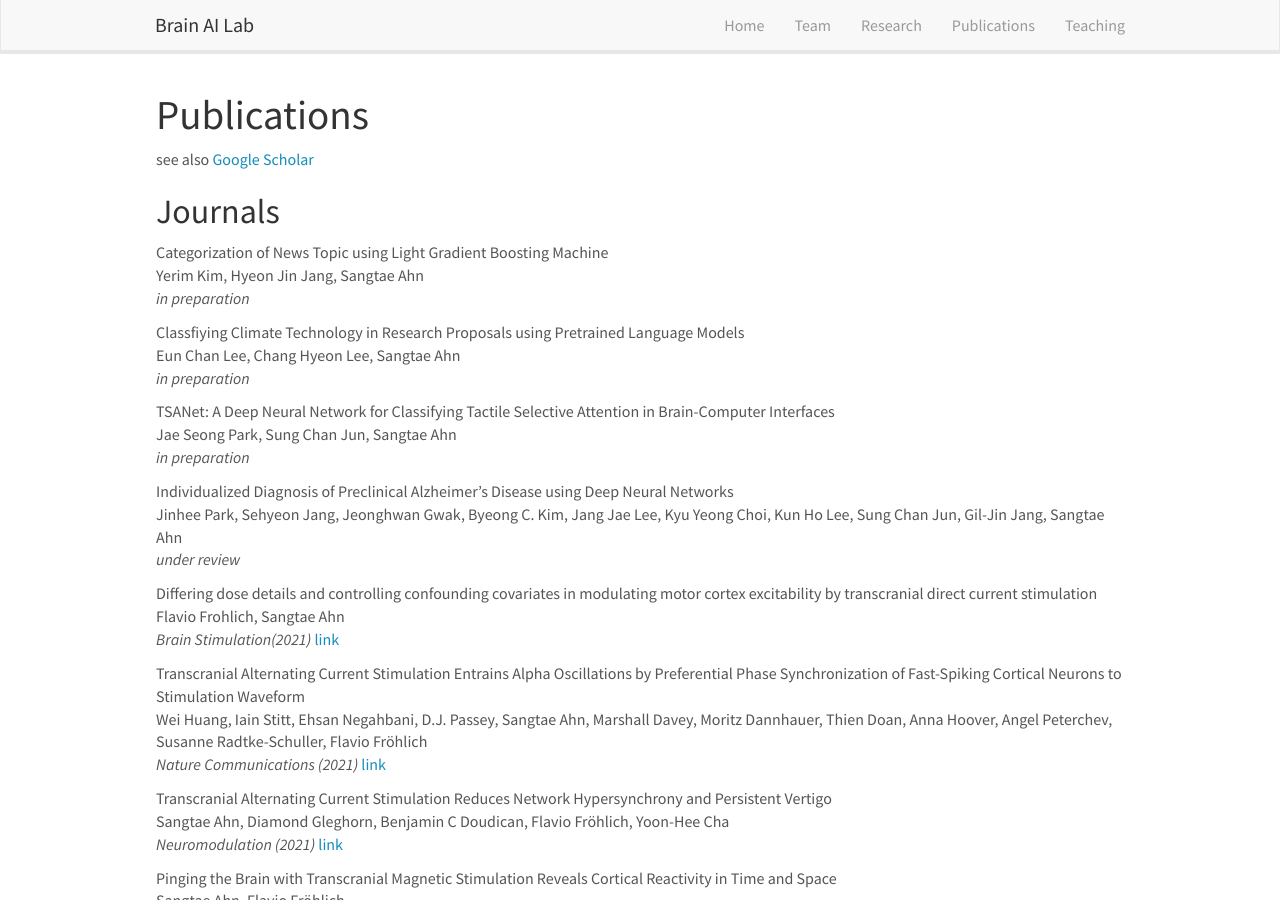
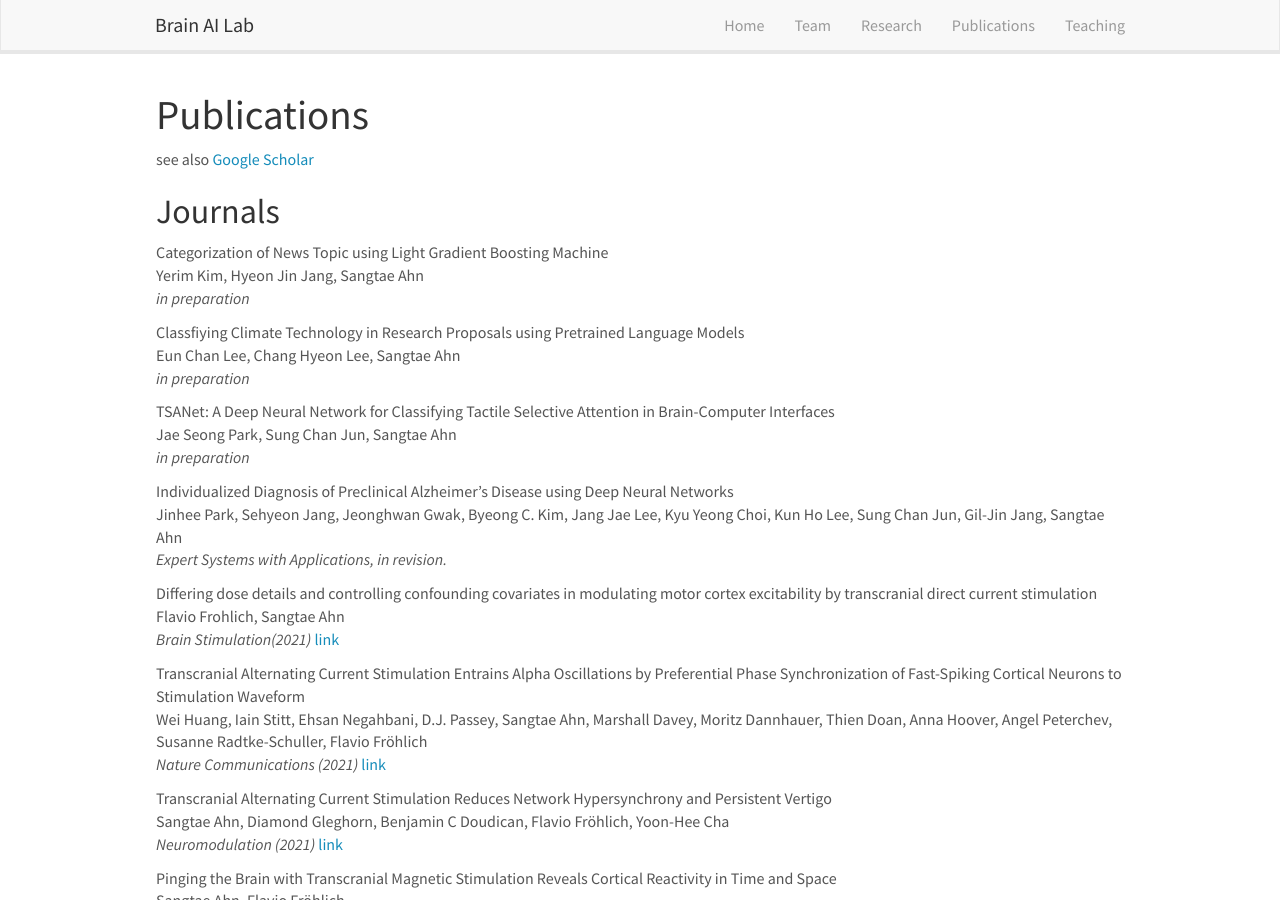
Before and after one commit to KNU-BrainAI/knu-brainai.github.io, a Jekyll site: the page built from _pages/publications.md, in a window 1280 px wide and 900 px high. Built offline with Jekyll 4.4.1, drawn with Linux system fonts in a browser that asks for light colours; nearby versions of some CDN libraries.

Commit message:
Update publist.yml

```diff
--- a/_data/publist.yml
+++ b/_data/publist.yml
@@ -14,7 +14,7 @@
   image:
   description:
   authors: Jinhee Park, Sehyeon Jang, Jeonghwan Gwak, Byeong C. Kim, Jang Jae Lee, Kyu Yeong Choi, Kun Ho Lee, Sung Chan Jun, Gil-Jin Jang, Sangtae Ahn
-  journal: under review
+  journal: Expert Systems with Applications, in revision.
   link:
     url:
     display:
```
